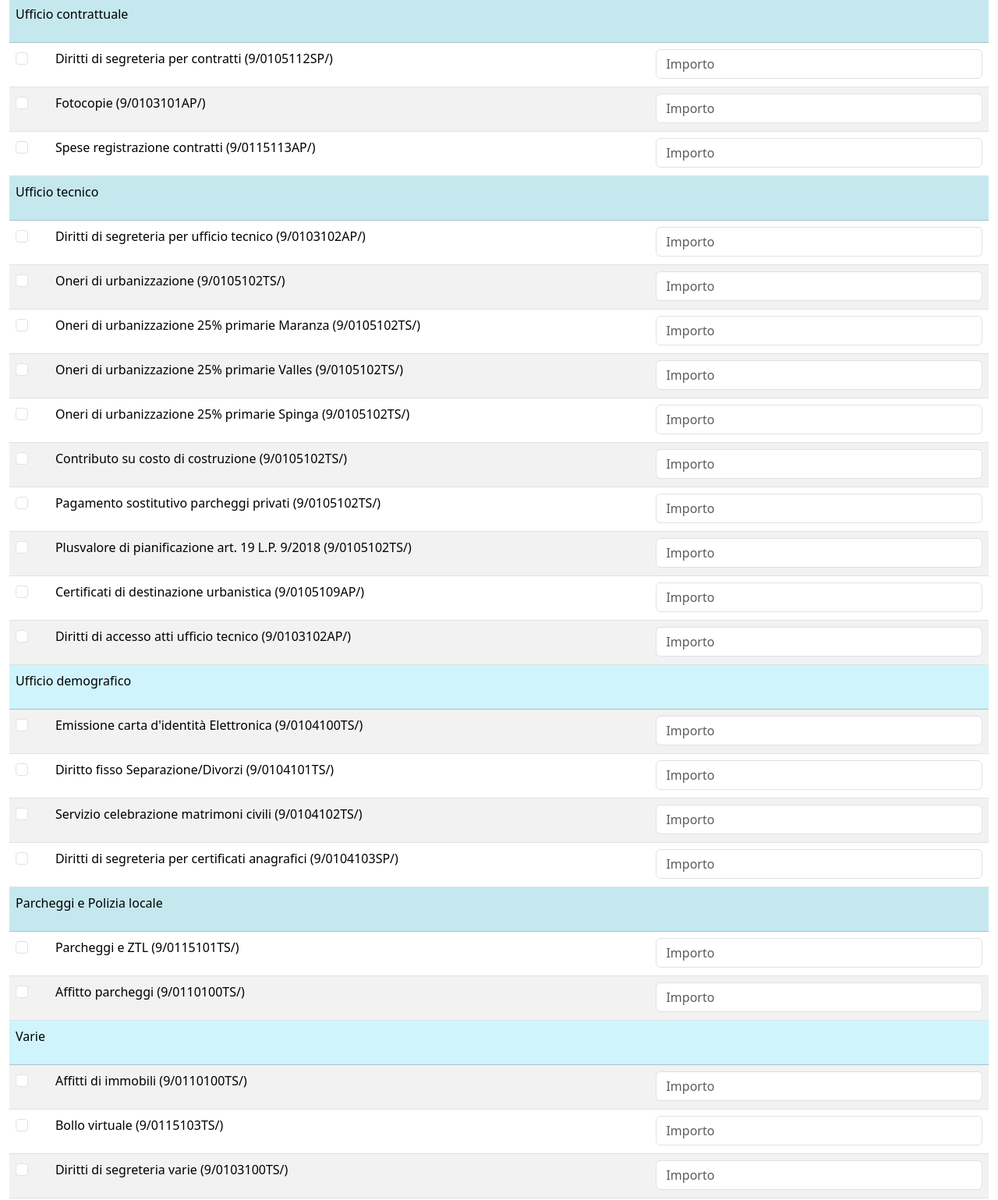
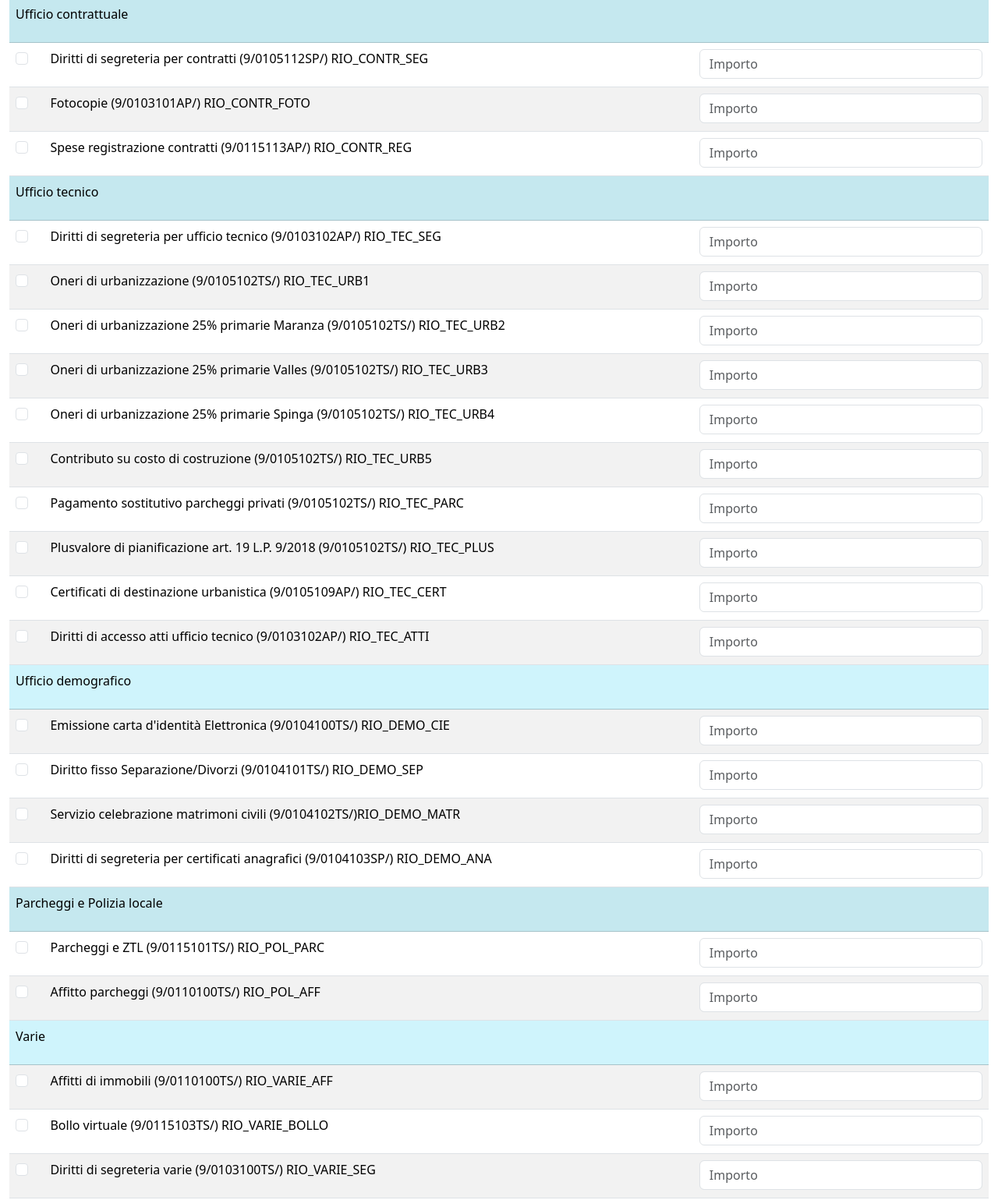
Before and after one commit to dhinterlechner/temp-pagoPA, a plain HTML site: page index.html in a window 1280 px wide. Shown: the part 437-1976 px from the top of the page at 78% size. Drawn offline with nearby package versions, Linux system fonts and the light colour scheme.

Commit message:
Update index.html

```diff
--- a/index.html
+++ b/index.html
@@ -40,7 +40,7 @@
 							</div>
 						</td>
 						<td>
-							<p> Diritti di segreteria per contratti (9/0105112SP/) </p>
+							<p> Diritti di segreteria per contratti (9/0105112SP/) RIO_CONTR_SEG</p>
 						</td>
 						<td> <input type="number" class="form-control" placeholder="Importo"></td>
 					</tr>
@@ -51,7 +51,7 @@
 							</div>
 						</td>
 						<td>
-							<p> Fotocopie (9/0103101AP/) </p>
+							<p> Fotocopie (9/0103101AP/) RIO_CONTR_FOTO</p>
 						</td>
 						<td> <input type="number" class="form-control" placeholder="Importo"></td>
 					</tr>
@@ -62,7 +62,7 @@
 							</div>
 						</td>
 						<td>
-							<p> Spese registrazione contratti (9/0115113AP/) </p>
+							<p> Spese registrazione contratti (9/0115113AP/) RIO_CONTR_REG</p>
 						</td>
 						<td> <input type="number" class="form-control" placeholder="Importo"></td>
 					</tr>
@@ -78,7 +78,7 @@
 							</div>
 						</td>
 						<td>
-							<p> Diritti di segreteria per ufficio tecnico (9/0103102AP/)</p>
+							<p> Diritti di segreteria per ufficio tecnico (9/0103102AP/) RIO_TEC_SEG</p>
 						</td>
 						<td> <input type="number" class="form-control" placeholder="Importo"></td>
 					</tr>
@@ -89,7 +89,7 @@
 							</div>
 						</td>
 						<td>
-							<p> Oneri di urbanizzazione (9/0105102TS/)</p>
+							<p> Oneri di urbanizzazione (9/0105102TS/) RIO_TEC_URB1</p>
 						</td>
 						<td> <input type="number" class="form-control" placeholder="Importo"></td>
 					</tr>
@@ -100,7 +100,7 @@
 							</div>
 						</td>
 						<td>
-							<p> Oneri di urbanizzazione 25% primarie Maranza (9/0105102TS/)</p>
+							<p> Oneri di urbanizzazione 25% primarie Maranza (9/0105102TS/) RIO_TEC_URB2</p>
 						</td>
 						<td> <input type="number" class="form-control" placeholder="Importo"></td>
 					</tr>
@@ -111,7 +111,7 @@
 							</div>
 						</td>
 						<td>
-							<p> Oneri di urbanizzazione 25% primarie Valles (9/0105102TS/)</p>
+							<p> Oneri di urbanizzazione 25% primarie Valles (9/0105102TS/) RIO_TEC_URB3</p>
 						</td>
 						<td> <input type="number" class="form-control" placeholder="Importo"></td>
 					</tr>
@@ -122,7 +122,7 @@
 							</div>
 						</td>
 						<td>
-							<p> Oneri di urbanizzazione 25% primarie Spinga (9/0105102TS/)</p>
+							<p> Oneri di urbanizzazione 25% primarie Spinga (9/0105102TS/) RIO_TEC_URB4</p>
 						</td>
 						<td> <input type="number" class="form-control" placeholder="Importo"></td>
 					</tr>
@@ -133,7 +133,7 @@
 							</div>
 						</td>
 						<td>
-							<p> Contributo su costo di costruzione (9/0105102TS/)</p>
+							<p> Contributo su costo di costruzione (9/0105102TS/) RIO_TEC_URB5</p>
 						</td>
 						<td> <input type="number" class="form-control" placeholder="Importo"></td>
 					</tr>
@@ -144,7 +144,7 @@
 							</div>
 						</td>
 						<td>
-							<p> Pagamento sostitutivo parcheggi privati (9/0105102TS/)</p>
+							<p> Pagamento sostitutivo parcheggi privati (9/0105102TS/) RIO_TEC_PARC</p>
 						</td>
 						<td> <input type="number" class="form-control" placeholder="Importo"></td>
 					</tr>
@@ -155,7 +155,7 @@
 							</div>
 						</td>
 						<td>
-							<p> Plusvalore di pianificazione art. 19 L.P. 9/2018 (9/0105102TS/)</p>
+							<p> Plusvalore di pianificazione art. 19 L.P. 9/2018 (9/0105102TS/) RIO_TEC_PLUS</p>
 						</td>
 						<td> <input type="number" class="form-control" placeholder="Importo"></td>
 					</tr>
@@ -166,7 +166,7 @@
 							</div>
 						</td>
 						<td>
-							<p> Certificati di destinazione urbanistica (9/0105109AP/)</p>
+							<p> Certificati di destinazione urbanistica (9/0105109AP/) RIO_TEC_CERT</p>
 						</td>
 						<td> <input type="number" class="form-control" placeholder="Importo"></td>
 					</tr>
@@ -177,7 +177,7 @@
 							</div>
 						</td>
 						<td>
-							<p> Diritti di accesso atti ufficio tecnico (9/0103102AP/)</p>
+							<p> Diritti di accesso atti ufficio tecnico (9/0103102AP/) RIO_TEC_ATTI</p>
 						</td>
 						<td> <input type="number" class="form-control" placeholder="Importo"></td>
 					</tr>
@@ -193,7 +193,7 @@
 							</div>
 						</td>
 						<td>
-							<p> Emissione carta d'identità Elettronica (9/0104100TS/)</p>
+							<p> Emissione carta d'identità Elettronica (9/0104100TS/) RIO_DEMO_CIE</p>
 						</td>
 						<td> <input type="number" class="form-control" placeholder="Importo"></td>
 					</tr>
@@ -204,7 +204,7 @@
 							</div>
 						</td>
 						<td>
-							<p> Diritto fisso Separazione/Divorzi (9/0104101TS/)</p>
+							<p> Diritto fisso Separazione/Divorzi (9/0104101TS/) RIO_DEMO_SEP</p>
 						</td>
 						<td> <input type="number" class="form-control" placeholder="Importo"></td>
 					</tr>
@@ -215,7 +215,7 @@
 							</div>
 						</td>
 						<td>
-							<p> Servizio celebrazione matrimoni civili (9/0104102TS/)</p>
+							<p> Servizio celebrazione matrimoni civili (9/0104102TS/)RIO_DEMO_MATR</p>
 						</td>
 						<td> <input type="number" class="form-control" placeholder="Importo"></td>
 					</tr>
@@ -226,7 +226,7 @@
 							</div>
 						</td>
 						<td>
-							<p> Diritti di segreteria per certificati anagrafici (9/0104103SP/)</p>
+							<p> Diritti di segreteria per certificati anagrafici (9/0104103SP/) RIO_DEMO_ANA</p>
 						</td>
 						<td> <input type="number" class="form-control" placeholder="Importo"></td>
 					</tr>
@@ -242,7 +242,7 @@
 							</div>
 						</td>
 						<td>
-							<p> Parcheggi e ZTL (9/0115101TS/)</p>
+							<p> Parcheggi e ZTL (9/0115101TS/) RIO_POL_PARC</p>
 						</td>
 						<td> <input type="number" class="form-control" placeholder="Importo"></td>
 					</tr>
@@ -253,7 +253,7 @@
 							</div>
 						</td>
 						<td>
-							<p> Affitto parcheggi (9/0110100TS/)</p>
+							<p> Affitto parcheggi (9/0110100TS/) RIO_POL_AFF</p>
 						</td>
 						<td> <input type="number" class="form-control" placeholder="Importo"></td>
 					</tr>
@@ -272,7 +272,7 @@
 							</div>
 						</td>
 						<td>
-							<p> Affitti di immobili (9/0110100TS/)</p>
+							<p> Affitti di immobili (9/0110100TS/) RIO_VARIE_AFF</p>
 						</td>
 						<td> <input type="number" class="form-control" placeholder="Importo"></td>
 					</tr>
@@ -283,7 +283,7 @@
 							</div>
 						</td>
 						<td>
-							<p> Bollo virtuale (9/0115103TS/)</p>
+							<p> Bollo virtuale (9/0115103TS/) RIO_VARIE_BOLLO</p>
 						</td>
 						<td> <input type="number" class="form-control" placeholder="Importo"></td>
 					</tr>
@@ -294,7 +294,7 @@
 							</div>
 						</td>
 						<td>
-							<p> Diritti di segreteria varie (9/0103100TS/)</p>
+							<p> Diritti di segreteria varie (9/0103100TS/) RIO_VARIE_SEG</p>
 						</td>
 						<td> <input type="number" class="form-control" placeholder="Importo"></td>
 					</tr>
```
